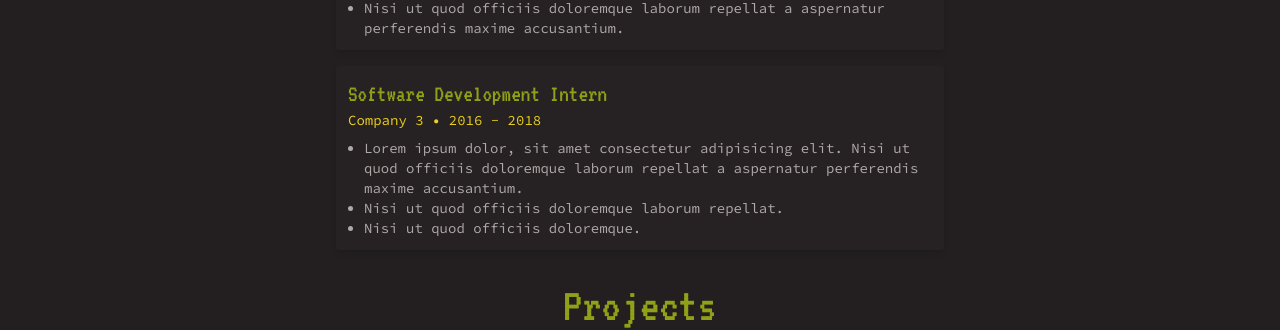
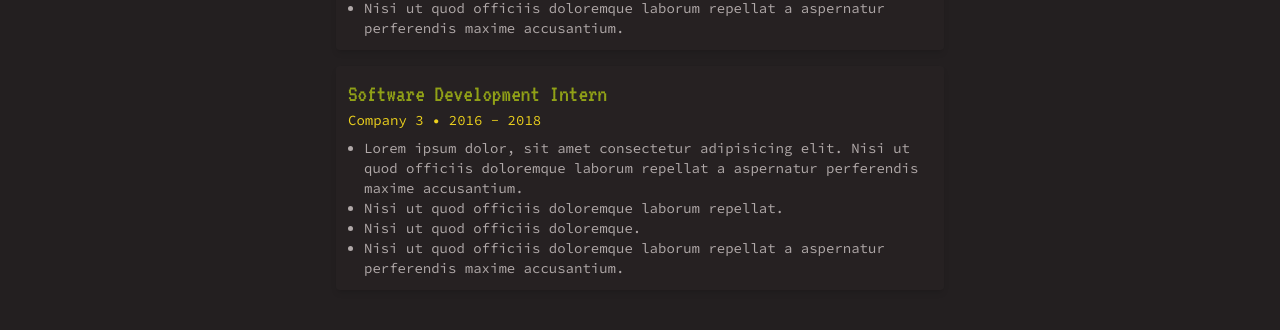
Before and after one commit to thatavocoder/portfolio-template, a Next.js app: page / in a window 1280 px wide. Shown: the part 2334-2664 px from the top of the page. Built offline with nearby package versions, Linux system fonts and the light colour scheme; a web font is replaced by a local one.

Commit message:
fixes experience description

```diff
--- a/src/components/constants.ts
+++ b/src/components/constants.ts
@@ -36,28 +36,32 @@ export const EXPERIENCE = [
     title: "SDE 2",
     company: "Company 1",
     duration: "2021 - Present",
-    description1: "Lorem ipsum dolor, sit amet consectetur adipisicing elit.",
-    description2: "Nisi ut quod officiis doloremque.",
-    description3: "Nisi ut quod officiis doloremque laborum repellat.",
+    description:[
+      "Lorem ipsum dolor, sit amet consectetur adipisicing elit.",
+      "Nisi ut quod officiis doloremque.",
+      "Nisi ut quod officiis doloremque laborum repellat."
+    ]
   },
   {
     title: "SDE 1",
     company: "Company 2",
     duration: "2018 - 2021",
-    description1:
+    description : [
       "Lorem ipsum dolor, sit amet consectetur adipisicing elit. Nisi ut quod officiis doloremque.",
-    description2: "Nisi ut quod officiis doloremque laborum repellat.",
-    description3:
-      "Nisi ut quod officiis doloremque laborum repellat a aspernatur perferendis maxime accusantium.",
+      "Nisi ut quod officiis doloremque laborum repellat.",
+      "Nisi ut quod officiis doloremque laborum repellat a aspernatur perferendis maxime accusantium."
+    ]
   },
   {
     title: "Software Development Intern",
     company: "Company 3",
     duration: "2016 - 2018",
-    description1:
+    description:[
       "Lorem ipsum dolor, sit amet consectetur adipisicing elit. Nisi ut quod officiis doloremque laborum repellat a aspernatur perferendis maxime accusantium.",
-    description2: "Nisi ut quod officiis doloremque laborum repellat.",
-    description3: "Nisi ut quod officiis doloremque.",
+      "Nisi ut quod officiis doloremque laborum repellat.",
+      "Nisi ut quod officiis doloremque.",
+      "Nisi ut quod officiis doloremque laborum repellat a aspernatur perferendis maxime accusantium."
+    ]
   },
 ];
 
--- a/src/components/work/experience.tsx
+++ b/src/components/work/experience.tsx
@@ -13,9 +13,11 @@ const Experience = () => (
                 <p className='font-title text-primary-500 text-left text-2xl'>{work.title}</p>
                 <p className='font-body text-secondary-500 text-left text-sm'>{work.company} &#x2022; {work.duration}</p>
                 <ul className='list-disc list-outside mt-2 ml-4'>
-                  <li className='font-body text-black-100 text-left text-sm'>{work.description1}</li>
-                  <li className='font-body text-black-100 text-left text-sm'>{work.description2}</li>
-                  <li className='font-body text-black-100 text-left text-sm'>{work.description3}</li>
+                  {
+                    work.description.map((desc, index) => (
+                      <li key={index} className='font-body text-black-100 text-left text-sm'>{desc}</li>
+                    ))
+                  }
                 </ul>
               </div>
               <div className='h-6 bg-primary-500 w-0.5 m-auto last-of-type:hidden'></div>
```
